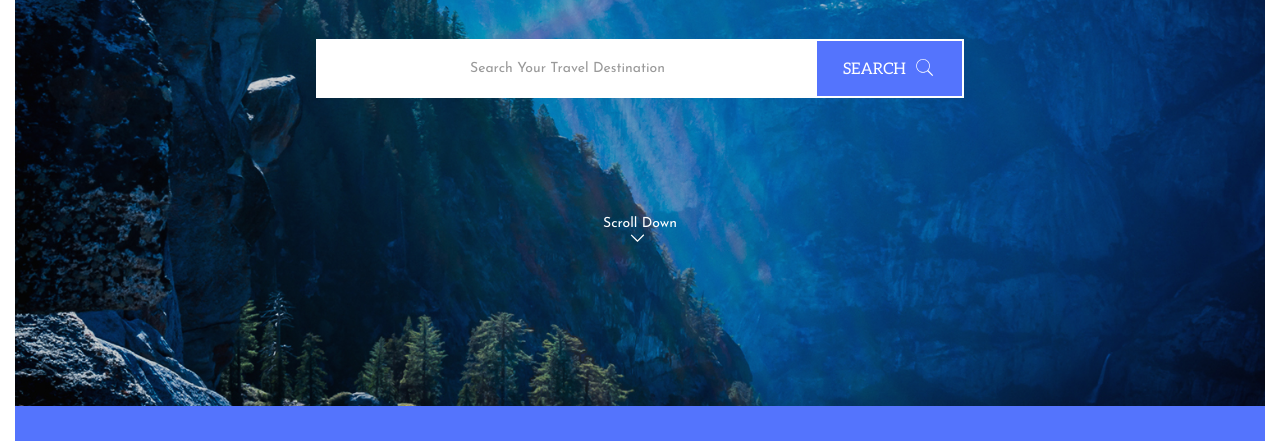
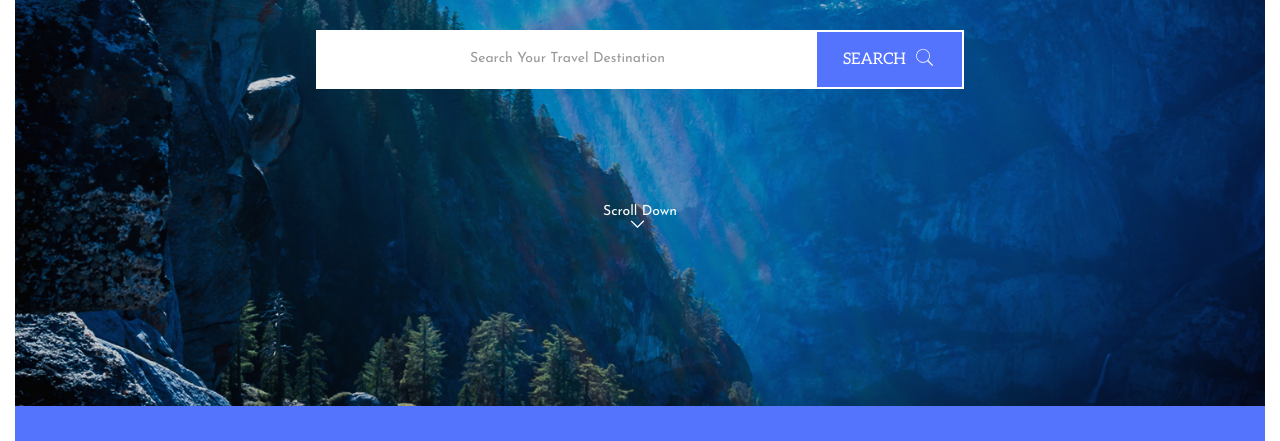
Before and after one commit to Ashlouna/beetroot_exam_1, a plain HTML site: page index.html in a window 1280 px wide. Shown: the part 282-723 px from the top of the page. Drawn offline with Linux system fonts and the light colour scheme.

Commit message:
Final version 2.0

```diff
--- a/scss/_mixins.scss
+++ b/scss/_mixins.scss
@@ -2,7 +2,7 @@
   font-family: $font-family;
   font-size: $fs;
   color: $color;
-  line-height: 1.5;
+  // line-height: 1.5;
 }
 @mixin pseudo($content: "") {
   content: $content;
--- a/scss/main.scss
+++ b/scss/main.scss
@@ -83,7 +83,9 @@ body {
     outline: none;
     overflow: hidden;
     &::placeholder {
-      @include textStyle($josefin-reg, $menu-item, $input-clr);
+      font-family: $josefin-reg;
+      font-size: $menu-item;
+      color: $input-clr;
     }
     &:focus {
       background-color: $input-focus-clr;
```
Also changed, not shown: css/main.css, 2 other files.
